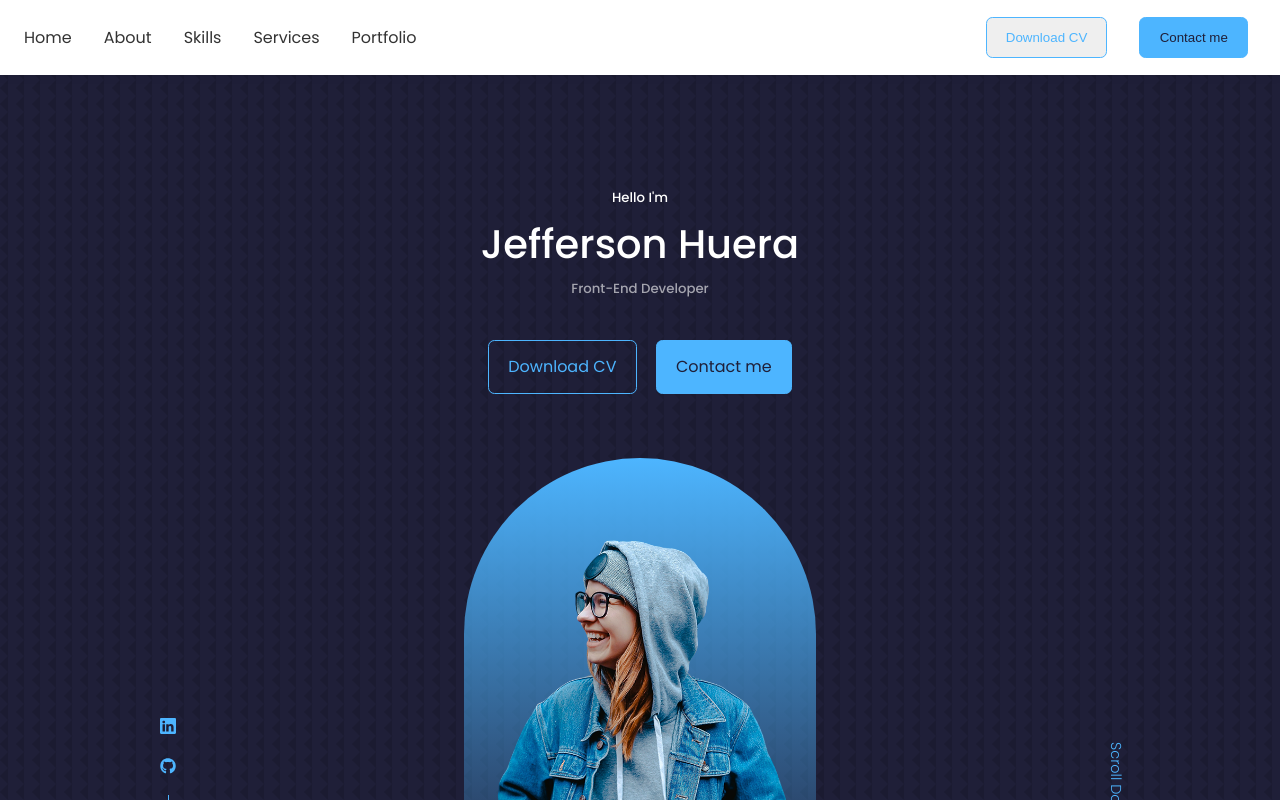
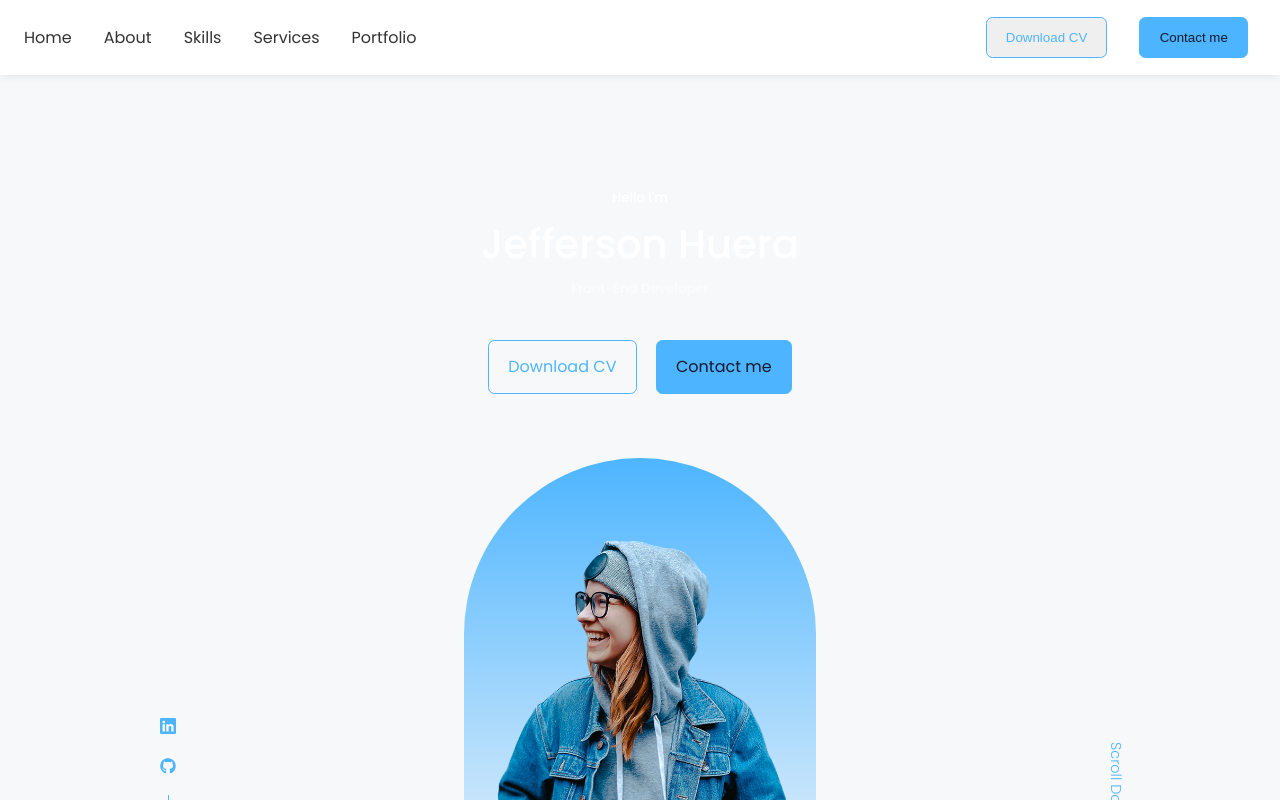
Before and after one commit to Jefferh30/Portfolio-Website, a React (Create React App) app: page / in a window 1280 px wide. Shown: the top 800 px of the page. Built offline with nearby package versions, Linux system fonts and the light colour scheme; the HTML template or start-up script is replaced by a standard one.

Commit message:
Change background

```diff
--- a/src/index.css
+++ b/src/index.css
@@ -11,9 +11,10 @@
 }
 
 :root {
-  --color-bg: #1f1f38;
-  --color-bg-variant: #2c2c6c;
+  --color-bg: #15172f;
+  --color-bg-variant: hsla(231.85185185185185, 85.26%, 62.75%, 0.15);
   --color-primary: #4db5ff;
+  --color-secondary: #fa7f98;
   --color-primary-variant: rgba(77, 181, 255, 0.4);
   --color-white: #fff;
   --color-light: rgba(255, 255, 255, 0.6);
@@ -30,15 +31,26 @@ html {
 }
 
 ::-webkit-scrollbar {
-  display: none;
+  width: 12px;
+}
+
+::-webkit-scrollbar-track {
+  border-radius: 8px;
+  background-color: #e7e7e7;
+  border: 1px solid #cacaca;
+  box-shadow: inset 0 0 6px rgba(0, 0, 0, .3);
+}
+
+::-webkit-scrollbar-thumb {
+  border-radius: 8px;
+  background-color: #363636;
 }
 
 body {
   font-family: 'Poppins', sans-serif;
-  background-color: var(--color-bg);
-  color: var(--color-white);
+  background-color: #F7F8FA;
+  color: white;
   line-height: 1.7;
-  background-image: url('../src/assets/bg-texture.png');
 }
 
 .container {
@@ -55,7 +67,7 @@ h1 {
 }
 
 section {
-  margin-top: 8rem;
+  padding: 8rem;
 }
 
 section > h2, section > h5 {
```
